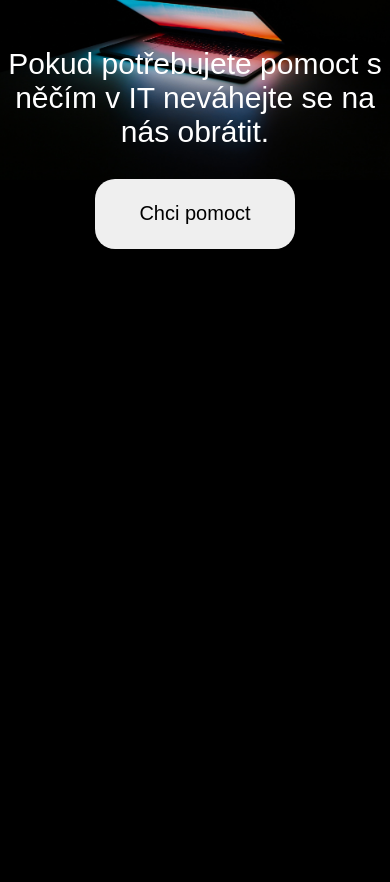
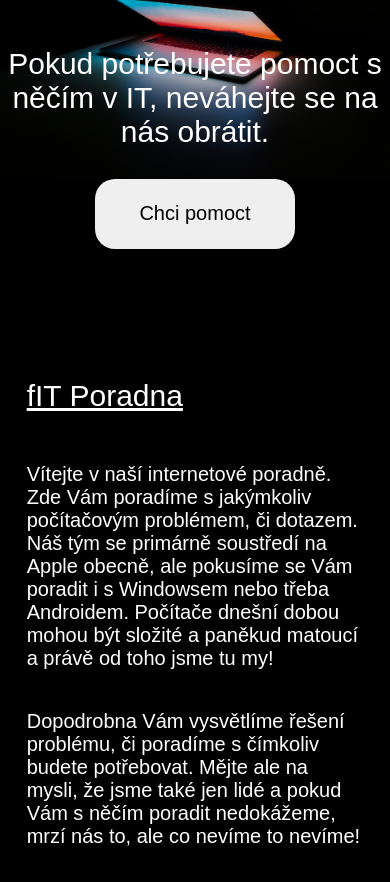
Before and after one commit to DanielWeber1/fitporadna, a plain HTML site: page index.html in a window 390 px wide. Shown: the part 70-952 px from the top of the page. Before the commit the page ends 844 px from the top, so only its background shows below. Drawn offline with Linux system fonts and the light colour scheme.

Commit message:
Add files via upload

```diff
--- a/index.html
+++ b/index.html
@@ -23,8 +23,14 @@
 
 
   <div id="main-page">
-    <div id="first-text">Pokud potřebujete pomoct s něčím v IT neváhejte se na nás obrátit.</div>
+    <div id="first-text">Pokud potřebujete pomoct s něčím v IT, neváhejte se na nás obrátit.</div>
     <button id="help-button">Chci pomoct</button>
+  </div>
+
+  <div id="title-text">
+    <p id="title">fIT Poradna</p>
+    <p class="second-text">Vítejte v naší internetové poradně. Zde Vám poradíme s jakýmkoliv počítačovým problémem, či dotazem. Náš tým se primárně soustředí na Apple obecně, ale pokusíme se Vám poradit i s Windowsem nebo třeba Androidem. Počítače dnešní dobou mohou být složité a paněkud matoucí a právě od toho jsme tu my!</p>
+    <p class="second-text">Dopodrobna Vám vysvětlíme řešení problému, či poradíme s čímkoliv budete potřebovat. Mějte ale na mysli, že jsme také jen lidé a pokud Vám s něčím poradit nedokážeme, mrzí nás to, ale co nevíme to nevíme!</p>
   </div>
 
 
--- a/styles.css
+++ b/styles.css
@@ -41,6 +41,7 @@ body{
   padding: 15px;
   border-radius: 10px;
   min-width: 76px;
+  flex-shrink: 1;
 
 }
 
@@ -83,6 +84,29 @@ body{
   background-color: rgb(191, 191, 191);
 }
 
+#title-text{
+  margin-top: 280px;
+  display: flex;
+  flex-direction: column;
+  padding-bottom: 80px;
+}
+
+#title{
+  color: white;
+  font-family: Arial, Helvetica, sans-serif;
+  font-size: 50px;
+  margin-left: 5%;
+  text-decoration: underline;
+}
+
+.second-text{
+  color: white;
+  font-family: Arial, Helvetica, sans-serif;
+  font-size: 33px;
+  margin-left: 5%;
+  margin-right: 5%;
+}
+
 @media (max-width: 900px){
   #logo-div{
     margin-left: 0;
@@ -92,6 +116,7 @@ body{
 
   #buttons{
     margin-right: 60px;
+    flex-shrink: 1;
   }
 
   .button{
@@ -102,6 +127,7 @@ body{
     border-style: none;
     padding: 10px;
     border-radius: 10px;
+    flex-shrink: 1;
 
   }
   #first-text{
@@ -119,4 +145,16 @@ body{
     font-size: 20px;
   }
 
+  #title-text{
+    margin-top: 100px;
+  }
+
+  #title{
+    font-size: 30px;
+  }
+
+  .second-text{
+    font-size: 20px;
+  }
+
 }
```
